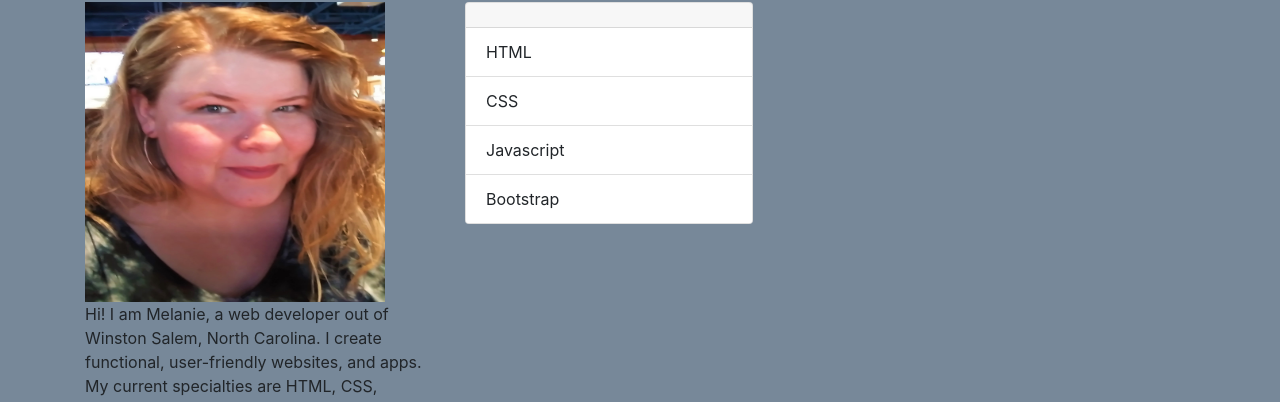
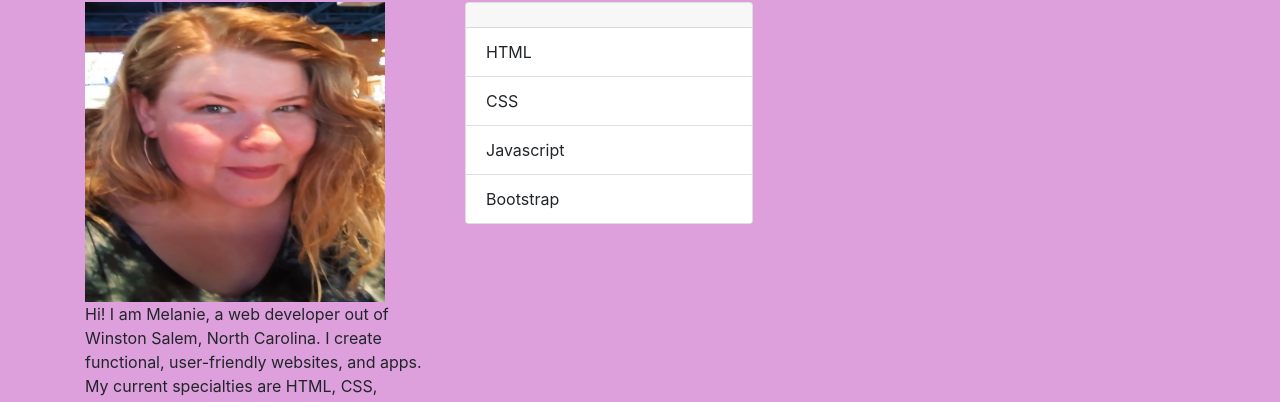
Before and after one commit to MStuart90/ResponsivePortfolio, a plain HTML site: page index.html in a window 1280 px wide. Shown: the part 354-756 px from the top of the page. Drawn offline with nearby package versions, Linux system fonts and the light colour scheme.

Commit message:
updated background color for user experience.

```diff
--- a/style.css
+++ b/style.css
@@ -1,4 +1,4 @@
-body {background-color: lightslategray;}
+body {background-color: plum;}
 
 
 .Headshot3 {
```
